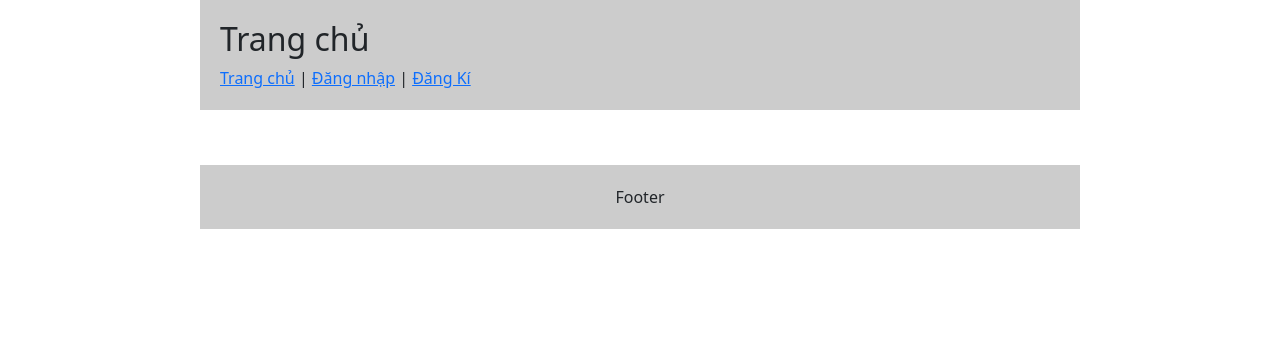
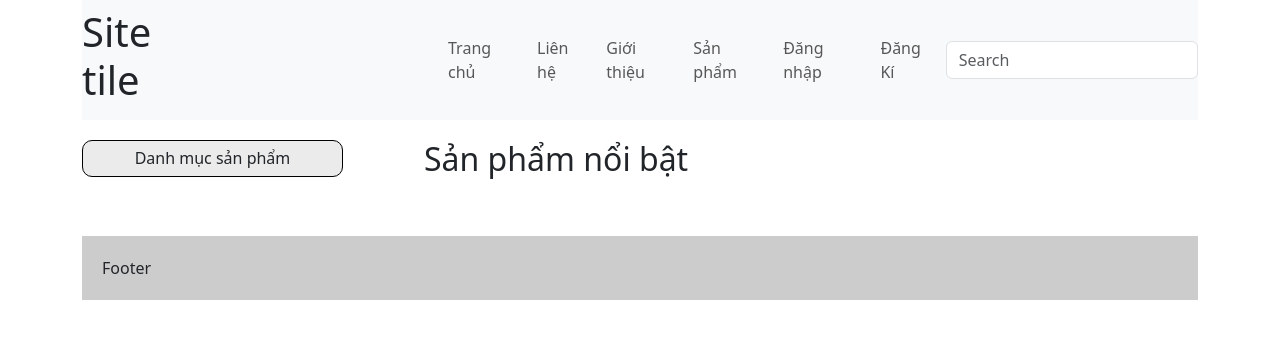
Before and after one commit to Deus114/CellPhone_Shop, a PHP site: page / in a window 1280 px wide. Shown: the top 339 px of the page. Run offline with PHP 8.4, Linux system fonts and the light colour scheme; data that the repository does not hold is empty; some libraries are stand-ins or nearby versions.

Commit message:
Home page UI

```diff
--- a/Controller/controller.php
+++ b/Controller/controller.php
@@ -1,6 +1,7 @@
 <?php
     //Header
     include "View/header.php";
+
 
     if(isset($_GET['act'])){
         $act=$_GET['act'];
@@ -74,10 +75,12 @@
                 break;
 
             default:
+                $listdm=getall_dm();
                 $kq=get_sptieubieu();
                 include "View/home.php";
         }
     } else {
+        $listdm=getall_dm();
         $kq=get_sptieubieu();
         include "View/home.php";
     }
--- a/View/footer.php
+++ b/View/footer.php
@@ -2,6 +2,7 @@
         <footer>Footer</footer>
     </div>
 </div>
-<script src="https://cdn.jsdelivr.net/npm/bootstrap@5.3.2/dist/js/bootstrap.bundle.min.js" integrity="sha384-C6RzsynM9kWDrMNeT87bh95OGNyZPhcTNXj1NW7RuBCsyN/o0jlpcV8Qyq46cDfL" crossorigin="anonymous"></script>
+    <script src="https://cdn.jsdelivr.net/npm/@popperjs/core@2.11.8/dist/umd/popper.min.js" integrity="sha384-I7E8VVD/ismYTF4hNIPjVp/Zjvgyol6VFvRkX/vR+Vc4jQkC+hVqc2pM8ODewa9r" crossorigin="anonymous"></script>
+    <script src="https://cdn.jsdelivr.net/npm/bootstrap@5.3.2/dist/js/bootstrap.min.js" integrity="sha384-BBtl+eGJRgqQAUMxJ7pMwbEyER4l1g+O15P+16Ep7Q9Q+zqX6gSbd85u4mG4QzX+" crossorigin="anonymous"></script>
 </body>
 </html>
--- a/View/header.php
+++ b/View/header.php
@@ -9,22 +9,39 @@
     <link rel="stylesheet" href="https://maxcdn.bootstrapcdn.com/font-awesome/4.4.0/css/font-awesome.min.css" />
 </head>
 <body>
-<div class="container-fluid page-format">
-    <div class="mheader">
-        <header>
-        <h2>Trang chủ</h2>
-        <nav>
-            <a href="index.php">Trang chủ</a> |
-            <?php if(isset($_SESSION['role'])&&($_SESSION['role']==0)){ ?>
+    <div class="container">
+        <!-- Begin Nav -->
+        <nav class="navbar navbar-expand-lg navbar-light bg-light">
+            <h1 class="tile">Site tile</h1>
+            <button class="navbar-toggler" type="button" data-toggle="collapse" data-target="#navbarSupportedContent" aria-controls="navbarSupportedContent" aria-expanded="false" aria-label="Toggle navigation"> <span class="navbar-toggler-icon"></span> </button>
+            <div class="collapse navbar-collapse" id="navbarSupportedContent">
+              <ul class="navbar-nav mr-auto">
+                <li class="nav-item active"> <a class="nav-link" href="index.php">Trang chủ</a> </li>
+                <li class="nav-item"> <a class="nav-link" href="#">Liên hệ</a> </li>
+                <li class="nav-item"> <a class="nav-link" href="#">Giới thiệu</a> </li>
+                <li class="nav-item"> <a class="nav-link" href="#">Sản phẩm</a> </li>
+                <?php if(isset($_SESSION['role'])&&($_SESSION['role']==0)){ ?>
                     <!-- Chuyển tới trang user info -->
-                    <a href="index.php?act=userinfo"><?php echo $_SESSION['name'] ?></a> |
-                    <a href="index.php?act=thoat">Thoát</a>
-            <?php
-                } else {
-            ?>
-                <a href="index.php?act=login">Đăng nhập</a> |
-                <a href="index.php?act=signup">Đăng Kí</a>
-            <?php } ?>
+                    <li class="nav-item">
+                      <a class="nav-link" href="index.php?act=userinfo"><?php echo $_SESSION['name'] ?></a>
+                    </li>
+                    <li class="nav-item">
+                    <a class="nav-link" href="index.php?act=thoat">Thoát</a>
+                    </li>
+                <?php
+                    } else {
+                ?>
+                    <li class="nav-item">
+                    <a class="nav-link" href="index.php?act=login">Đăng nhập</a>
+                    </li>
+                    <li class="nav-item">
+                    <a class="nav-link" href="index.php?act=signup">Đăng Kí</a>
+                    </li>
+                <?php } ?>
+              </ul>
+            </div>
+              <form class="form-inline my-2 my-lg-0">
+                <input class="form-control mr-sm-2" type="search" placeholder="Search" aria-label="Search">
+              </form>
         </nav>
-    </header>
-    </div>
+        <!-- End Nav -->
--- a/View/home.php
+++ b/View/home.php
@@ -1,10 +1,39 @@
-    <div class="mmain">
-        <?php
-            foreach($kq as $sp)
-            echo '<div class="image-responsive">
-            <div class="gallery"><a target="_blank" href="#"><img src="'.substr($sp['image'],3).'" alt="sample" width="600" height="400"></a>
-              <div class="image-description">'.$sp['tensp'].'</div>
+    <!-- Begin Content -->
+    <div class="content row">
+            <aside class="col-sm-3">
+                <h3>Danh mục sản phẩm</h3>
+                <ul class="list-group">
+                  <?php
+                    foreach($listdm as $dm){
+                      echo '<li class="list-group-item"><a href="#" class="text-decoration-none">'.$dm['tendanhmuc'].'</a></li>';
+                    }
+                  ?>
+                </ul>
+            </aside>
+            <div class="col-sm-7 homeprd">
+                <h2>Sản phẩm nổi bật</h2>
+                <?php
+                  //Đếm đủ 3 sản phẩm thì xuống hàng
+                  $count=0;
+                  echo '<div class="row justify-content-start">';
+                  foreach($kq as $sp){
+                    if($count==3){
+                      echo '</div>';
+                      echo '<div class="row justify-content-start">';
+                      $count=0;
+                    }
+                    echo '<div class="card product col-4">
+                              <a href="#"> <img class="rounded mx-auto d-block" src="'.substr($sp['image'],3).'" alt="Card image" style="width:100%"> </a>
+                              <div class="card-body">
+                                <p class="card-text">'.$sp['tensp'].'</p>
+                                <p class="card-text">Giá: '.$sp['gia'].'<span>&#36;</span></p>
+                                <button type="button" class="btn btn-primary"><a class="add" href="#">Thêm vào giỏ hàng</a></button>
+                              </div>
+                          </div>';
+                    $count++;
+                  }
+                  if($count != 1) echo '</div>';
+                ?>
             </div>
-          </div>'
-        ?>
-    </div>
+        </div>
+    <!-- End Content -->
--- a/View/style.css
+++ b/View/style.css
@@ -1,13 +1,10 @@
-* {
-    padding: 0;
-    margin: 0;
-    box-sizing: border-box;
+.container {
+    max-width: 1200px;
+    width: 100%;
 }
 
-header {
-    background-color: #ccc;
-    margin-bottom: 5px;
-    padding: 20px;
+.tile{
+	padding-right: 20%;
 }
 
 footer {
@@ -16,72 +13,36 @@ footer {
     padding: 20px;
 }
 
-.login{
-    margin-left: 45%;
+/* Css for View/home.php */
+.content {
+	margin-top: 20px !important;
 }
 
-.page-format {
-    padding-left: 200px !important;
-    padding-right: 200px !important;
+aside h3 {
+	font-size: 1em;
+	background-color: #EBEBEB;
+    padding: 8px 15px;
+	text-align: center;
+	border: 1px solid #000;
+	border-radius: 10px;
 }
 
-@media screen and (max-width:600px){
-    .page-format{
-        margin-left: 50px;
-        margin-right: 50px;
-    }
+.card {
+	margin-bottom: 20px;
+	text-align: center;
+	border: none;
+	transition: all 0.5s;
 }
 
-.mheader {grid-area: head;}
-
-.mmain {
-    grid-area: main;
-    display: flex;
-    justify-content: space-around;
+.card:hover {
+	background-color: #ccc;
 }
 
-.mfooter {
-    grid-area: foot;
-    text-align: center;
+.homeprd {
+	margin-left: 5%;
 }
 
-/* Home */
-.image-responsive {
-    margin-top: 10px;
-    padding: 0 6px;
-    width: 24.99999%;
-    position: relative;
+.add {
+	text-decoration: none;
+	color: black;
 }
-
-@media only screen and (max-width: 700px) {
-    .image-responsive {
-      width: 49.99999%;
-      margin: 6px 0;
-    }
-}
-
-@media only screen and (max-width: 500px) {
-    .image-responsive {
-      width: 100%;
-    }
-}
-
-.gallery {
-    border: 1px solid black !important;
-    border-radius: 5px;
-}
-
-.gallery:hover {
-    border: 2px solid black;
-}
-
-.gallery img {
-    width: 100%;
-    height: auto;
-}
-
-.image-description {
-    padding: 15px;
-    text-align: center;
-    position: relative;
-}
--- a/index.php
+++ b/index.php
@@ -4,6 +4,7 @@
     include 'Model/connectdb.php';
     include 'Model/user.php';
     include 'Model/product.php';
+    include 'Model/danhmuc.php';
 
     include "Controller/controller.php"
 ?>
```
Also changed, not shown: View/spchitiet.php (added).
